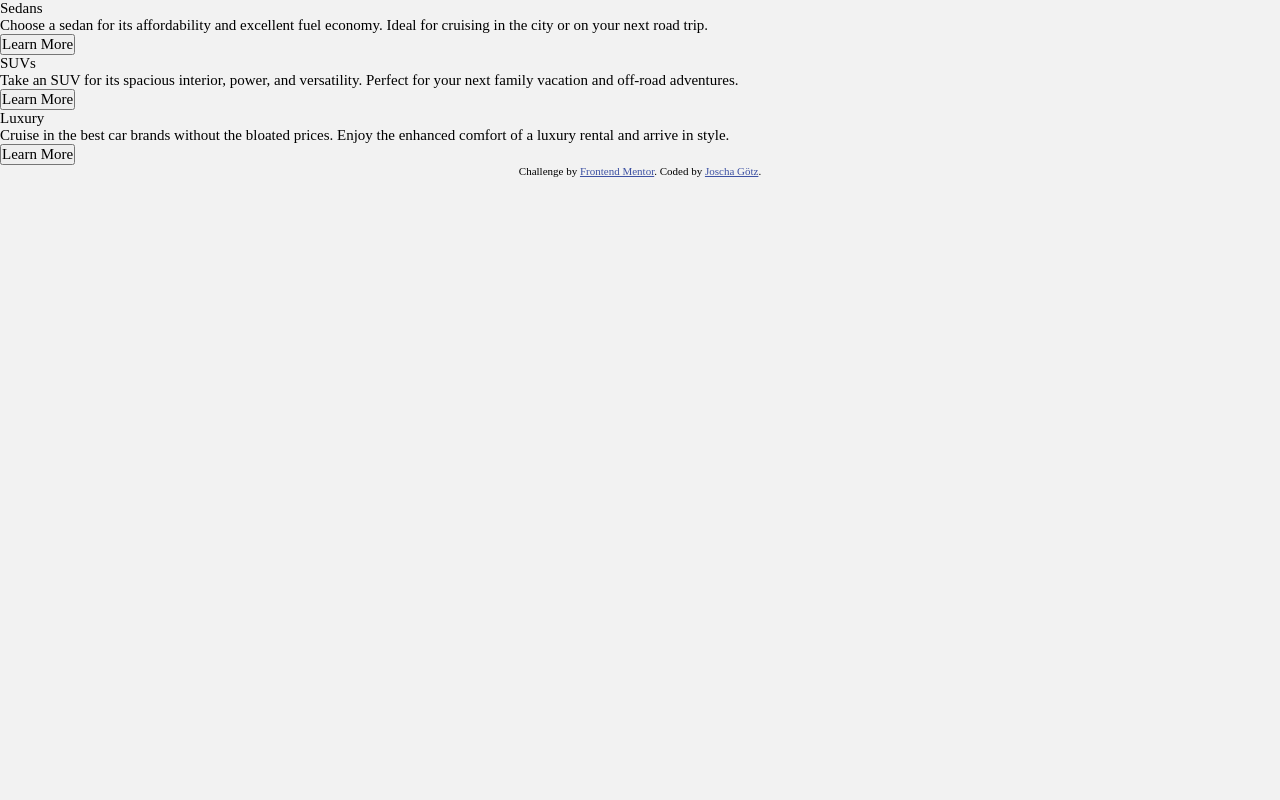
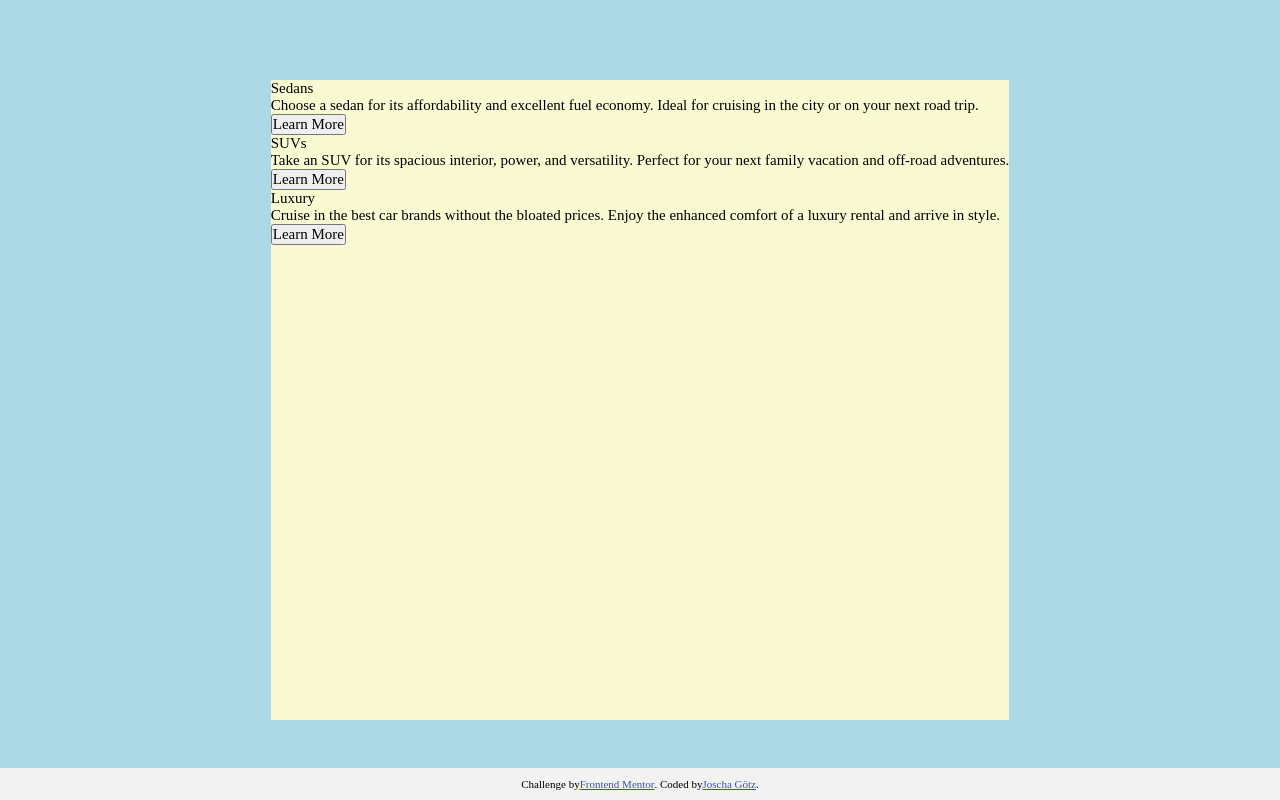
Before and after one commit to Joscha-Goetz/3-Column-Card-Component-FM, a plain HTML site: page index.html in a window 1280 px wide. Drawn offline with Linux system fonts and the light colour scheme.

Commit message:
attribution and card positioning

```diff
--- a/index.html
+++ b/index.html
@@ -15,7 +15,10 @@
     <title>Frontend Mentor | 3-column preview card component</title>
   </head>
   <body>
+    <div class="main">
+
       <div class="card">
+        <div id="orange-box">
           <div class="text">
             <h2>Sedans</h2>
             <p>
@@ -23,13 +26,17 @@
             </p>
           </div>
           <button class="learn-more">Learn More</button>
-      <div class="text">
+
+        </div>
+        <div id="cyan-box">
           <h2>SUVs</h2>
           <p>
             Take an SUV for its spacious interior, power, and versatility. Perfect for your next family vacation and off-road adventures.
           </p>
+          <button class="learn-more">Learn More</button>
         </div>
-      <button class="learn-more">Learn More</button>
+
+        <div id="dark-cyan-box">
           <div class="text">
             <h2>Luxury</h2>
             <p>
@@ -39,7 +46,11 @@
           <button class="learn-more">Learn More</button>
         </div>
 
-    <div class="attribution">
+        </div>
+      </div>
+    </div>
+
+    <div class="footer">
       Challenge by
       <a href="https://www.frontendmentor.io?ref=challenge" target="_blank"
         >Frontend Mentor</a
--- a/style.css
+++ b/style.css
@@ -23,13 +23,17 @@ body {
   min-height: 100vh;
 }
 
-.attribution {
+.footer {
   font-size: 11px;
   text-align: center;
+  display: flex;
+  justify-content: center;
+  align-items: center;
 }
-.attribution a {
+.footer a {
   color: hsl(228, 45%, 44%);
 }
+
 
 /*
 OWN CODE
@@ -46,6 +50,25 @@ OWN CODE
 }
 
 body {
+  /* style */
   font-size: 15px;
   background: var(--very-light-gray);
+  /* footer and main */
+  display: grid;
+  grid-template-rows: 1fr 2rem;
+
 }
+
+.main {
+  background-color: lightblue;
+  grid-template-rows: 1fr 1fr 1fr;
+  padding: 5rem 1rem 3rem 1rem;
+  display: flex;
+  justify-content: center;
+  align-items: center;
+}
+
+.card {
+  background: lightgoldenrodyellow;
+  height: 100%;
+}
```
Lines whose indentation alone changed are shown as unchanged.
